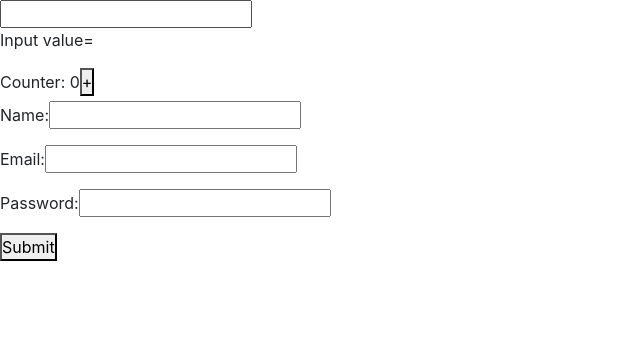
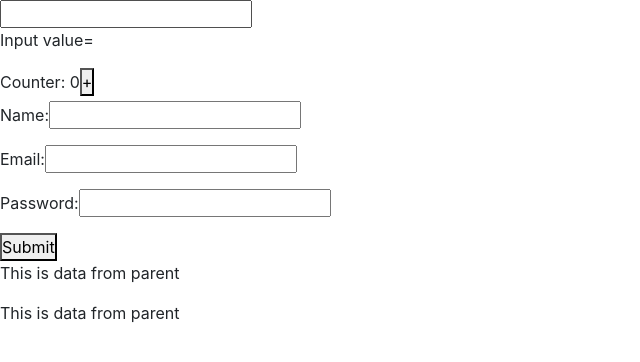
Before and after one commit to HussainShafayet/practise-react, a React (Create React App) app: page / in a window 1280 px wide. Shown: the top 362 px of the page, without its empty margins (0-640 px from the left). Built offline with nearby package versions, Linux system fonts and the light colour scheme.

Commit message:
data pass children to parent

```diff
--- a/src/App.js
+++ b/src/App.js
@@ -11,6 +11,7 @@ import Index from './components/conditional-template/index';
 import EventHandler from './components/event-handler/textInput';
 import EventHooks from './components/EventsHooks';
 import RegistrationForm from './components/Form/RegistrationForm';
+import Parent from './components/dataPass/Parent';
 
 
 function App() {
@@ -31,6 +32,7 @@ function App() {
         <EventHandler />
         <EventHooks />
         <RegistrationForm />
+        <Parent />
       </div>
 
     </div>
--- /dev/null
+++ b/src/components/dataPass/Child.js
@@ -0,0 +1,13 @@
+import React from 'react'
+
+
+const Child=(props)=>{
+        // props.onChildren("This is child")
+
+    return (
+        <div>
+            <p>{props.data}</p>
+        </div>
+    )
+}
+export default Child;
--- /dev/null
+++ b/src/components/dataPass/Parent.js
@@ -0,0 +1,14 @@
+import React from 'react'
+import Child from './Child';
+export default function Parent() {
+    const data="This is data from parent";
+    const handleParentData=(value)=>{
+        console.log('parent',value);
+    }
+    return (
+        <div>
+            <Child data={data}  onChildrenData={handleParentData} />
+            <p>{data}</p>
+        </div>
+    )
+}
```
